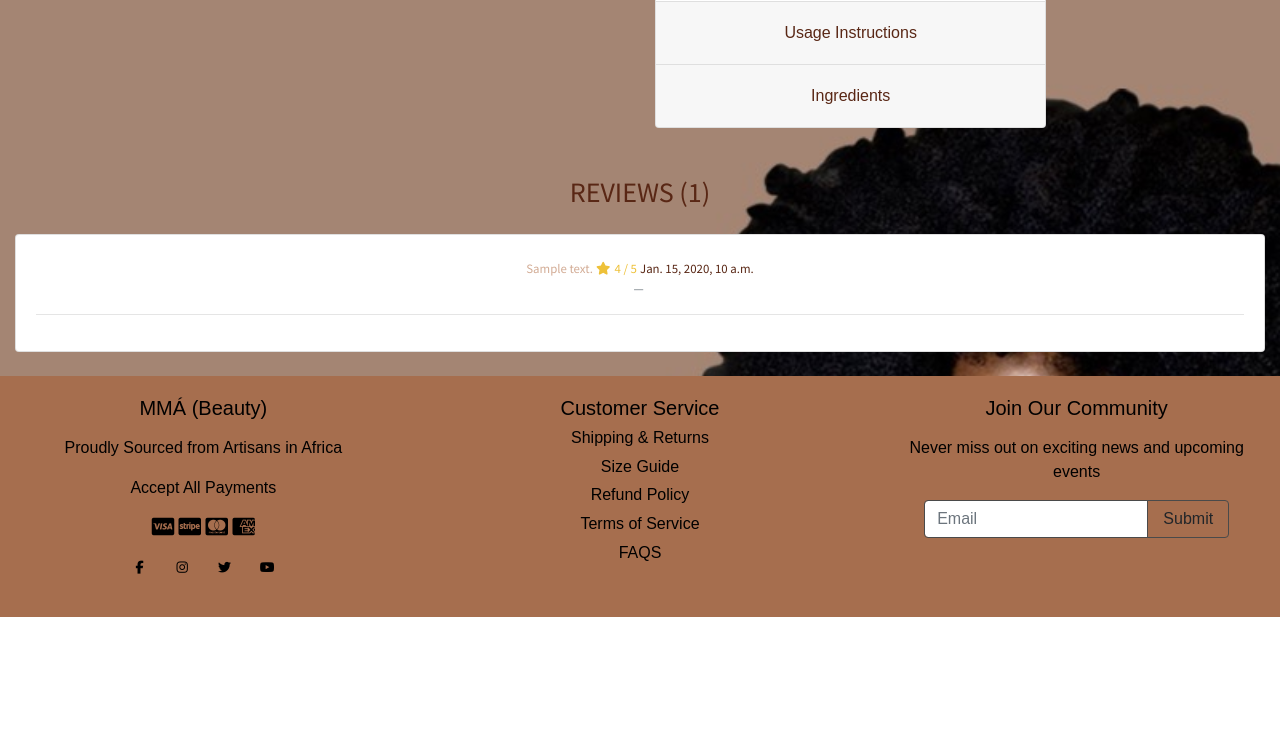
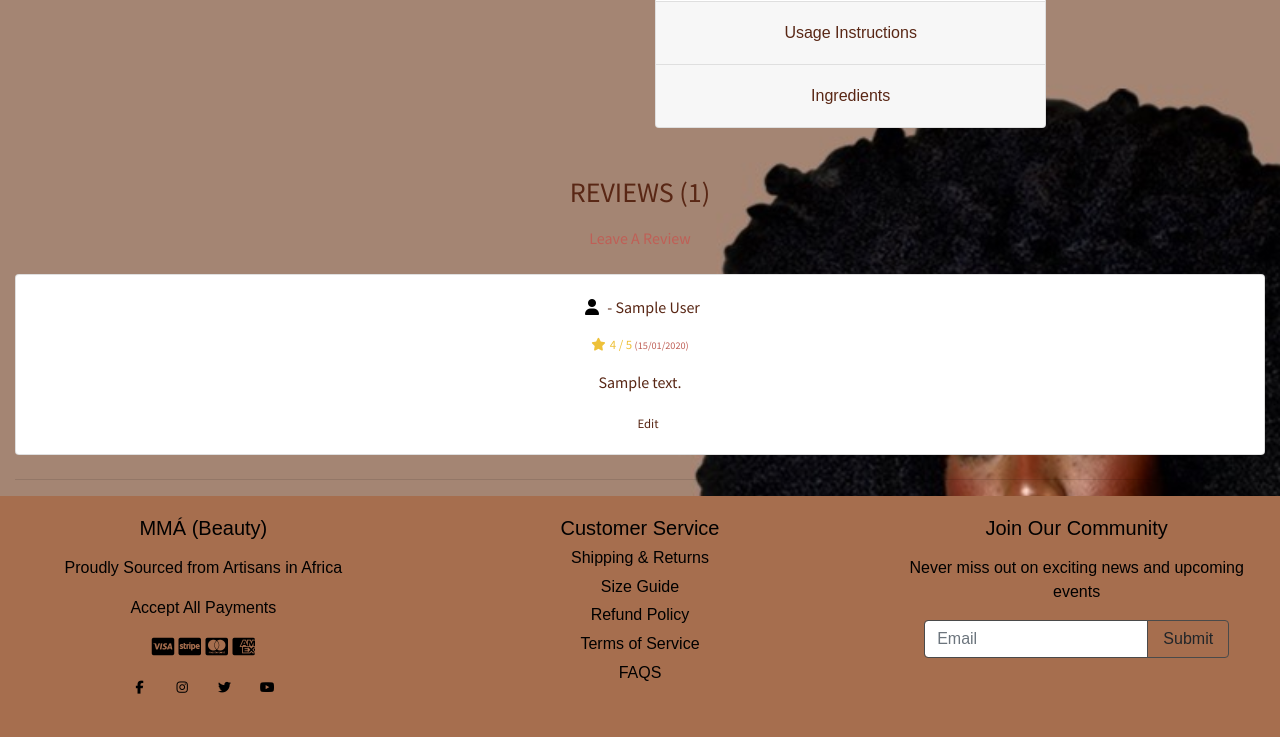
Before and after one commit to Didisimmons/MMA-Haircare, a Django app: template products/templates/products/product_detail.html in a window 1280 px wide. Shown: the part 817-1554 px from the top of the page. Before the commit the page ends 1434 px from the top, so only its background shows below. Run offline with Django 3.2, Linux system fonts and the light colour scheme; the template is opened without the code that fills it: most values are stand-ins (such as "Sample title", 1, 10 or a date in 2020); grey boxes marked "Sample" are stand-in pictures; some libraries are stand-ins or nearby versions; some web fonts are replaced.

Commit message:
fix add_review functionality and edit product detail template to display reviews

```diff
--- a/checkout/templates/checkout/checkout.html
+++ b/checkout/templates/checkout/checkout.html
@@ -92,9 +92,9 @@
 								<label class="form-check-label" for="id-save-info">Save this delivery information to my profile</label>
                                 <input class="form-check-input ml-2 mr-0" type="checkbox" id="id-save-info" name="save-info" checked>
 							{% else %}
-								<label class="form-check-label" for="id-save-info">
-                                    <a class="text-info" href="{% url 'account_signup' %}">Create an account</a> or
-                                    <a class="text-info" href="{% url 'account_login' %}">Login</a> to save this information
+								<label class="form-check-label text-black" for="id-save-info">
+                                    <a class="color-pink" href="{% url 'account_signup' %}">Create an account</a> or
+                                    <a class="color-pink" href="{% url 'account_login' %}">Login</a> to save this information
                                 </label>
 							{% endif %}
 						</div>
--- a/products/templates/products/product_detail.html
+++ b/products/templates/products/product_detail.html
@@ -45,7 +45,7 @@
                         <p class="small mt-2 mb-2">
                             <a href="{% url 'products' %}?category={{ product.category.name }}"
                                 class="category-button">
-                                <i class="fas fa-tag mr-1"> {{product.category.friendly_name }}</i>
+                                <i class="fas fa-tag mr-1"> {{ product.category.friendly_name }}</i>
                             </a>
                         </p>
                     {% endif %}
@@ -195,37 +195,69 @@
         <div class="row">
             <div class="col-12 product-container">
                 <div class="reviews-header">
-                    <h3 class="text-center text-black text-uppercase">Reviews ({{ reviews.count }})</h3>
+                    {% if reviews.count %}
+                        <h3 class="text-center text-black text-uppercase">Reviews ({{ reviews.count }})</h3>
+                    {% else %}
+                        <h3 class="text-center text-black text-uppercase">Reviews (0)</h3>
+                    {% endif %}
+                    {% if reviews_user %}
+                        <p class="pt-2 text-center color-pink text-capitalize"> Thank you, you have already left a review post.</p>
+                        <br>
+                    {% else %}
                         {% if request.user.is_authenticated %}
                             {% include 'reviews/includes/add-review.html' %}
+                        {% else %}
+                        <p class="text-center pt-2 color-pink text-uppercase"><a href="{% url 'account_login' %}" class="text-center color-pink review-highlight text-capitalize"> Leave a review</a></p>
                         {% endif %}
+                    {% endif %}
                 </div>
-                 <!-- Display users reviews -->
-                <div class="card mt-4 mb-4">
-                    <div class="card-body text-center">
-                        {% if reviews %}
-                            {% for review in reviews %}
-                            <blockquote>
-                                <small>{{review.text_review}}</small>
-                                <small class="rating rating-detail"><i class="fas fa-star mr-1"></i>{{ review.rating }} / 5</small>
-                                <small class="text-black">{{ review.date}}</small>
+                 <!-- Display all users reviews -->
+                {% for review in reviews %}
+                    <div class="card mt-4 mb-4">
+                        <div class="card-body text-center">
+                            <div class="customer-review">
+                                <p class="text-black text-capitalize">
+                                    <span class="icon">
+                                        <i class="fas fa-user"></i>
+                                    </span> - {{review.user}}
+                                </p>
+                                <div class="review-content">
+                                    <p class="rating">
+                                        <i class="fas fa-star mr-1"></i>{{ review.rating }} / 5
+                                        <small class="color-pink"> ({{ review.date | date:"d/m/Y" }}) </small>
+                                    </p>
+                                    <p class="text-black"> {{review.text_review}}</p>
+                                </div>
+                                {% if review.user %}
+                                    <small class="ml-3">
+                                        <a href="" class="text-black admin-btn">Edit</a>
+                                        {% if request.user.is_superuser %}
+                                            |
+                                            <a class="text-danger admin-btn" href="{% url 'delete_reviews' product.id %}">Delete</a>
+                                        {% endif %}
+                                    </small>
+                                {% endif %}
+                            </div>
+                        </div>
+                    </div>
+                    <hr/>
+                    {% empty %}
+                        {% if reviews_user == None %}
+                        <div class="card mt-4 mb-4">
+                            <div class="card-body text-center">
+                                <p class="text-center text-black "> No Reviews</p>
+                            </div>
+                        </div>
+                        {% endif %}
 
-                                <footer class="blockquote-footer">
-
-                                </footer>
-                            </blockquote>
-                            <hr/>
-                            {% endfor %}
-                        {% else %}
-                            <p class="lead text-center text-black text-uppercase">No reviews</p>
-                        {% endif %}
+                    <div class="card mt-4 mb-4">
+                        <div class="card-body text-center">
+                            <p class="text-center text-black pt-2 text-capitalize">Be the first to leave a review for this product</p>
+                        </div>
                     </div>
-                </div>
-
-
+                {% endfor %}
             </div>
         </div>
-
     </div>
 
 
--- a/products/views.py
+++ b/products/views.py
@@ -70,6 +70,7 @@ def product_detail(request, product_id):
 
     product = get_object_or_404(Product, pk=product_id)
     reviews = ProductReview.objects.filter(product=product)
+    reviews_user = None
 
     if request.user.is_authenticated:
         # Retrieve user's review for product
--- a/reviews/urls.py
+++ b/reviews/urls.py
@@ -2,6 +2,7 @@ from django.urls import path
 from . import views
 
 urlpatterns = [
-    path("reviews", views.reviews, name="reviews"),
-    path("reviews/<product_id>", views.add_reviews, name="add_reviews"),
+    path("add/<product_id>", views.add_reviews, name="add_reviews"),
+    path('delete/<int:product_id>/', views.delete_reviews,
+         name='delete_reviews'),
 ]
--- a/static/css/base.css
+++ b/static/css/base.css
@@ -271,7 +271,6 @@ a.category-badge > span.badge:hover {
 
 a.category-badge{
     color:black !important;
-    border: 1px solid #bf5f56!important;
     padding-top: 3px;
     padding-bottom: 5px;
 }
@@ -509,6 +508,10 @@ a.admin-btn{
     text-decoration: none;
 }
 
+a.admin-btn:hover{
+    color: #343a40;
+}
+
 .action{
     font-size: 1rem;
 }
@@ -554,7 +557,12 @@ a.admin-btn{
     animation-iteration-count: infinite;
     animation-fill-mode: none;
     animation-play-state: running;
+}
 
+.review-highlight:hover{
+    color: #592715;
+    cursor: pointer;
+    text-decoration: none;
 }
 
 @keyframes stretch{
--- a/templates/allauth/account/email_confirm.html
+++ b/templates/allauth/account/email_confirm.html
@@ -13,18 +13,18 @@
 
 {% user_display confirmation.email_address.user as user_display %}
 
-<p>{% blocktrans with confirmation.email_address.email as email %}Please confirm that <a href="mailto:{{ email }}">{{ email }}</a> is an e-mail address for user {{ user_display }}.{% endblocktrans %}</p>
+<p>{% blocktrans with confirmation.email_address.email as email %}Please confirm that <a href="mailto:{{ email }}" class="text-black">{{ email }}</a> is an e-mail address for user {{ user_display }}.{% endblocktrans %}</p>
 
 <form method="post" action="{% url 'account_confirm_email' confirmation.key %}">
 {% csrf_token %}
-    <button type="submit" >{% trans 'Confirm' %}</button>
+    <button type="submit" class=" btn-black pt-2 pb-2 mb-4 px-4 text-uppercase" >{% trans 'Confirm' %}</button>
 </form>
 
 {% else %}
 
 {% url 'account_email' as email_url %}
 
-<p>{% blocktrans %}This e-mail confirmation link expired or is invalid. Please <a href="{{ email_url }}">issue a new e-mail confirmation request</a>.{% endblocktrans %}</p>
+<p>{% blocktrans %}This e-mail confirmation link expired or is invalid. Please <a href="{{ email_url }}" class="text-black">issue a new e-mail confirmation request</a>.{% endblocktrans %}</p>
 
 {% endif %}
 
--- a/wishlist/templates/wishlist/favourite.html
+++ b/wishlist/templates/wishlist/favourite.html
@@ -20,7 +20,7 @@
                     we all need to treat ourselves.</p>
             </div>
         </div>
-        <div class="row">
+        <div class="row pb-4">
             <div class="col">
                 {% if favourite.products.all %}
                     <div class="d-block d-md-none">
```
Also changed, not shown: reviews/templates/reviews/includes/add-review.html (+12 -3 lines), reviews/templates/reviews/includes/edit-reviews.html (added, +32 -0 lines), reviews/templates/reviews/reviews.html (deleted, +0 -30 lines), reviews/views.py (+15 -10 lines), reviews/migrations/0002_alter_productreview_options.py (added).
